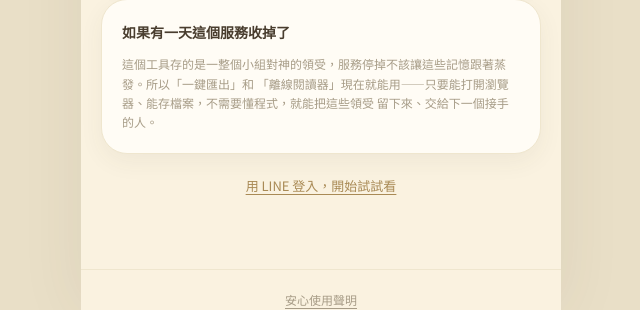
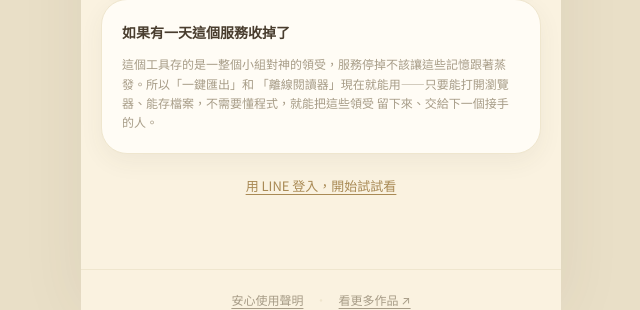
Before and after one commit to windsjp00171-star/GROUP-Devotion, a Flask app: page /about in a window 1280 px wide. Shown: the part 1862-2172 px from the top of the page, without its empty margins (319-959 px from the left). Run offline with Flask 3, Linux system fonts and the light colour scheme; parts of the project's set-up code (start-up, migrations or seed data) failed here and were passed over.

Commit message:
feat: 加一條回作品集的路由（頁尾「看更多作品」） (#1)
這支 App 是 EMMARK 作品集裡的一件作品，補上回得去的入口，比照現有連到
bibile-actionbook 的 env 驅動慣例：

- 新增 PORTFOLIO_URL（可用環境變數覆寫，預設指向作品集官網）。
- 新增 /portfolio 站內路由，redirect 到作品集；不需登入，目的地是伺服器端
  寫死的常數、非使用者輸入，不會變成 open redirect。
- inject_globals 注入 portfolio_url，base.html 頁尾加一行低調的「由 EMMARK
  打造 · 看更多作品」小字，配色沿用暖米調不搶戲。
- .env.example 補上 PORTFOLIO_URL 說明。
- test_access.py 加一則測試：/portfolio 免登入且 302 到 PORTFOLIO_URL。


Claude-Session: https://claude.ai/code/session_015n3YiFBh8NdXVwehWRgzFp

Co-authored-by: Claude <noreply@anthropic.com>

```diff
--- a/app.py
+++ b/app.py
@@ -90,6 +90,8 @@ app.register_blueprint(auth_bp)
 app.before_request(csrf_protect)
 
 BIBLE_ACTIONBOOK_URL = os.environ.get("BIBLE_ACTIONBOOK_URL", "")
+# EMMARK 作品集官網。這支 App 是作品集裡的一件作品，留一條路回得去。
+PORTFOLIO_URL = os.environ.get("PORTFOLIO_URL", "https://windsjp00171-star.github.io/CLAUDE-DESIGN/")
 
 
 @app.context_processor
@@ -99,6 +101,7 @@ def inject_globals():
         "current_user_is_admin": is_admin(),
         "current_user_is_env_admin": is_env_admin(get_user().get("line_user_id", "")) if require_login() else False,
         "bible_actionbook_url": BIBLE_ACTIONBOOK_URL,
+        "portfolio_url": PORTFOLIO_URL,
         "csrf_token": csrf_token,
         "reaction_kinds": REACTION_KINDS,
     }
@@ -149,6 +152,7 @@ _GROUP_GATE_EXEMPT = (
     "/dev/login",
     "/settings",
     "/about",
+    "/portfolio",
     "/healthz",
     "/offline",
     "/sw.js",
@@ -219,6 +223,14 @@ def about():
     """安心使用聲明 ＋ 資安管控聲明。刻意不用登入——想試用的人可以先讀完這頁，
     了解這個系統做什麼、不做什麼、以及我們做了哪些資安管控，再決定要不要登入。"""
     return render_template("about.html")
+
+
+@app.route("/portfolio")
+def portfolio():
+    """回到 EMMARK 作品集官網。包一層站內路由，網址之後要換只改一個地方，
+    畫面連結、分享出去的網址都跟著換。不用登入——這只是往外連。
+    目的地是伺服器端寫死的常數（非使用者輸入），不會變成 open redirect。"""
+    return redirect(PORTFOLIO_URL)
 
 
 @app.route("/sw.js")
--- a/static/css/style.css
+++ b/static/css/style.css
@@ -475,6 +475,12 @@ body {
   color: var(--color-muted);
   text-decoration: underline;
   text-underline-offset: 3px;
+}
+
+.app-footer-sep {
+  margin: 0 8px;
+  font-size: 12px;
+  color: var(--color-card-border);
 }
 
 /* 安心使用聲明頁的條列：留白大一點、好讀，不要擠成一團。 */
--- a/templates/base.html
+++ b/templates/base.html
@@ -38,6 +38,8 @@
 
     <footer class="app-footer">
       <a href="{{ url_for('about') }}">安心使用聲明</a>
+      <span class="app-footer-sep" aria-hidden="true">·</span>
+      <a href="{{ url_for('portfolio') }}" target="_blank" rel="noopener">看更多作品 ↗</a>
     </footer>
   </div>
 
```
Also changed, not shown: tests/test_access.py (+7 -1 lines), 1 other file.
